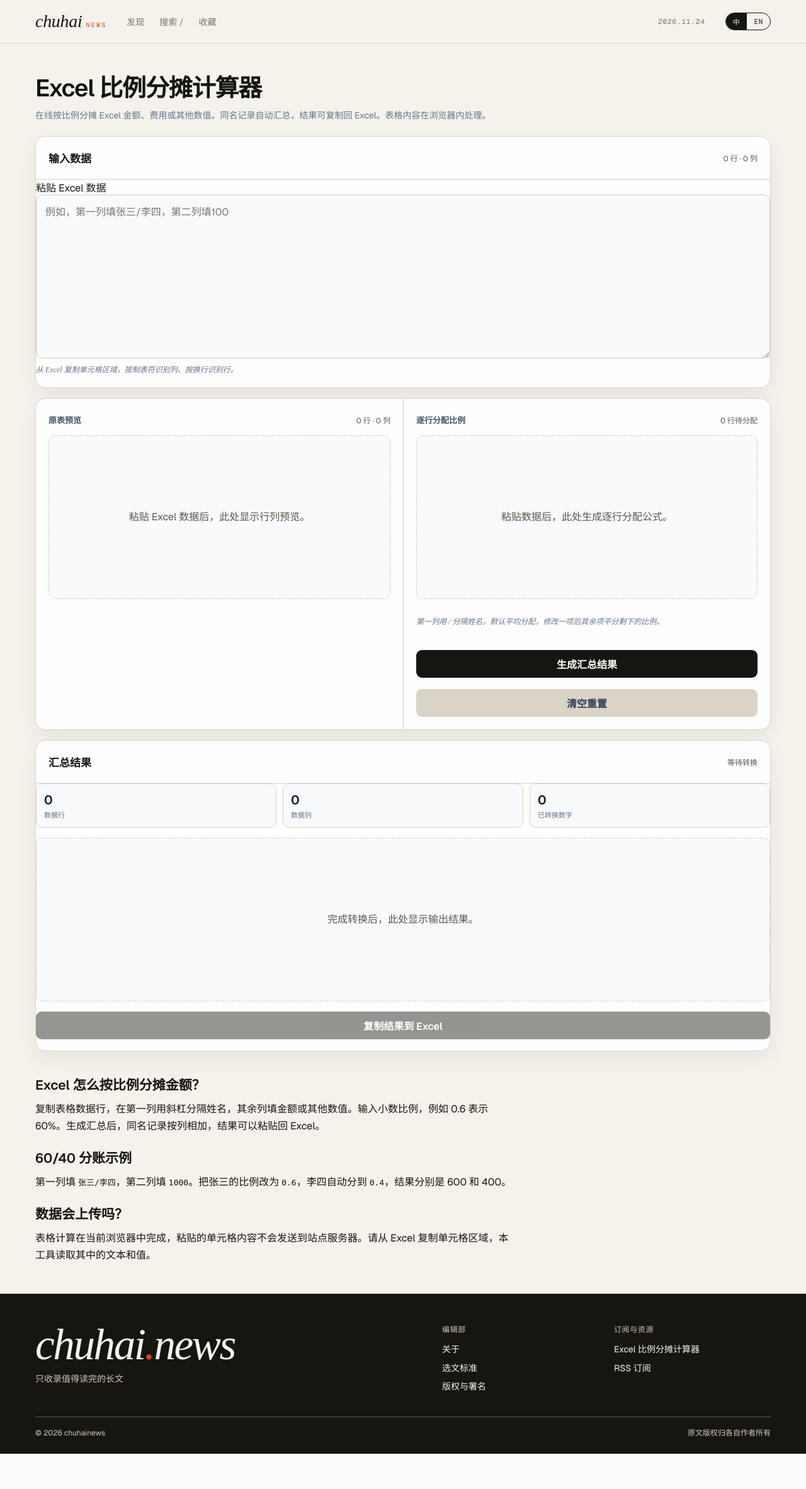
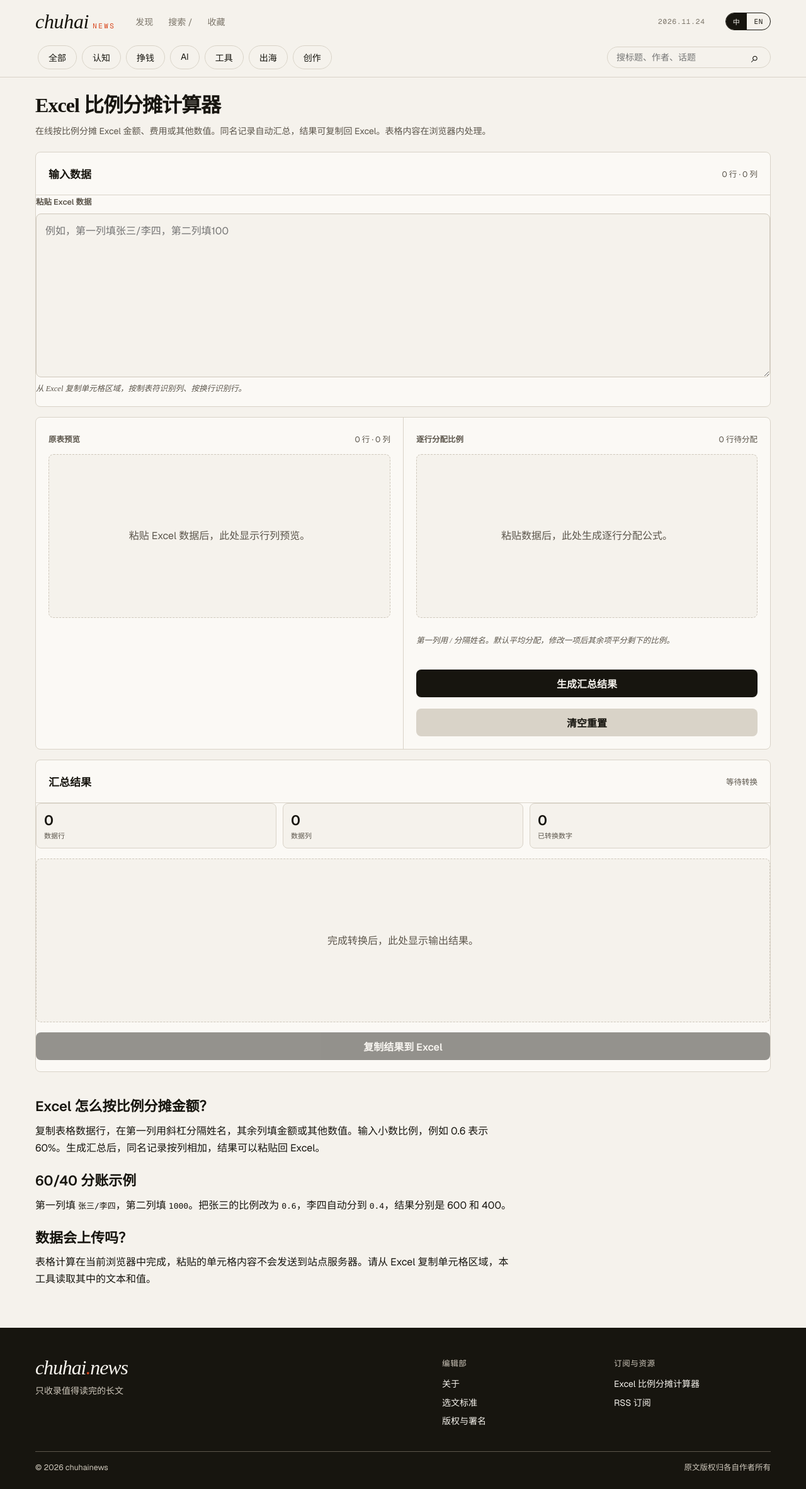
Before and after one commit to Suvalor/chuhai-news, a FastAPI app: page /tools/excel-ratio-converter in a window 1280 px wide. Shown: the whole page at 63% size. Before the commit the page ends 2308 px from the top, so only its background shows below. Run offline with FastAPI, Linux system fonts and the light colour scheme; data comes from the database, SQL or seed files in the repository; data that the repository does not hold is empty; parts of the project's set-up code (start-up, migrations or seed data) failed here and were passed over; some web fonts are replaced.

Commit message:
Unify public UI across site pages

```diff
--- a/app/main.py
+++ b/app/main.py
@@ -132,6 +132,9 @@ def render(request, name, status=200, **kw):
         if kw.get("sort") and request.url.path != "/":
             query += f"&sort={kw['sort']}"
         kw["canonical"] += query
+    # Shared public header gets the same category links on every index page.
+    if name == "index.html" and "cats" not in kw:
+        kw["cats"] = db.categories()
     return templates.TemplateResponse(request, name, {
         "ui": ui, "t": T[ui], "base": base, "path": request.url.path, "font": font, "fmt": fmt,
         "count": lambda n: count(n, ui), "today": now.strftime("%Y.%m.%d"), "year": now.year, **kw}, status_code=status)
@@ -455,11 +458,11 @@ def fragment_next(request: Request, slug: str, ctx: str = "author", exclude: str
 
 
 @app.get("/fragment/rows", response_class=HTMLResponse)
-def fragment_rows(request: Request, slugs: str = ""):
+def fragment_rows(request: Request, slugs: str = "", layout: str = "rows"):
     ui = ui_of(request)
     wanted = [s for s in slugs.split(",") if s][:200]
     rows = deco(db.list_articles(slugs=wanted, sort="new", limit=200), ui) if wanted else []
-    return render(request, "_rows.html", items=rows, sort="new")
+    return render(request, "_cards.html" if layout == "cards" else "_rows.html", items=rows, sort="new")
 
 
 @app.post("/api/a/{slug}/{action}")
--- a/app/static/excel-ratio-converter.css
+++ b/app/static/excel-ratio-converter.css
@@ -4,7 +4,7 @@
   font: inherit;
 }
 
-.excel-tool { padding-top: 40px; padding-bottom: 48px; }
+.excel-tool { padding-top: var(--sp-5); padding-bottom: var(--sp-8); }
 
 .excel-tool .page-header {
   display: flex;
@@ -16,14 +16,17 @@
 
 .excel-tool h1 {
   margin: 0;
-  font-size: clamp(26px, 3vw, 38px);
+  font-size: var(--fs-2xl);
+  font-weight: 600;
+  line-height: 1.3;
+  font-family: var(--serif-zh);
   letter-spacing: -0.03em;
 }
 
 .excel-tool .header-note {
   margin: 8px 0 0;
-  color: #64748b;
-  font-size: 14px;
+  color: var(--mute);
+  font-size: var(--fs-md);
 }
 
 .excel-tool .workspace {
@@ -36,10 +39,9 @@
   display: flex;
   flex-direction: column;
   overflow: hidden;
-  background: rgba(255, 255, 255, 0.94);
+  background: var(--hover);
   border: 1px solid var(--line);
-  border-radius: 16px;
-  box-shadow: 0 12px 34px rgba(15, 23, 42, 0.06);
+  border-radius: var(--r-sm);
 }
 
 .excel-tool .source-panel {
@@ -72,8 +74,8 @@
 
 .excel-tool .list-column-title {
   margin: 0;
-  color: #475569;
-  font-size: 13px;
+  color: var(--mute);
+  font-size: var(--fs-sm);
   font-weight: 700;
 }
 
@@ -93,20 +95,20 @@
 
 .excel-tool .panel-title {
   margin: 0;
-  font-size: 17px;
+  font-size: var(--fs-lg);
 }
 
 .excel-tool .panel-meta {
   color: var(--mute);
-  font-size: 12px;
+  font-size: var(--fs-sm);
   white-space: nowrap;
 }
 
-.excel-tool .panel-.section-label {
+.excel-tool .section-label {
   display: block;
   margin-bottom: 10px;
-  color: #475569;
-  font-size: 13px;
+  color: var(--mute);
+  font-size: var(--fs-sm);
   font-weight: 700;
 }
 
@@ -116,10 +118,10 @@
   min-height: 260px;
   padding: 14px;
   resize: vertical;
-  color: #0f172a;
-  background: #f8fafc;
+  color: var(--ink);
+  background: var(--paper);
   border: 1px solid var(--track);
-  border-radius: 10px;
+  border-radius: var(--r-sm);
   line-height: 1.6;
   tab-size: 4;
 }
@@ -131,8 +133,8 @@
 
 .excel-tool .hint {
   margin: 9px 0 18px;
-  color: #64748b;
-  font-size: 12px;
+  color: var(--mute);
+  font-size: var(--fs-sm);
   line-height: 1.55;
 }
 
@@ -275,14 +277,14 @@
 .excel-tool .secondary-button {
   width: 100%;
   height: 44px;
-  border-radius: 9px;
+  border-radius: var(--r-sm);
   border: 0;
   cursor: pointer;
   font-weight: 700;
 }
 
 .excel-tool .primary-button {
-  color: white;
+  color: var(--paper);
   background: var(--ink);
 }
 
@@ -296,7 +298,7 @@
 }
 
 .excel-tool .secondary-button {
-  color: #334155;
+  color: var(--ink);
   background: var(--line);
 }
 
@@ -313,23 +315,23 @@
 
 .excel-tool .summary-item {
   padding: 12px;
-  background: #f8fafc;
+  background: var(--paper);
   border: 1px solid var(--line);
-  border-radius: 10px;
+  border-radius: var(--r-sm);
 }
 
 .excel-tool .summary-value {
   display: block;
-  color: #0f172a;
-  font-size: 20px;
+  color: var(--ink);
+  font-size: var(--fs-xl);
   font-weight: 750;
 }
 
 .excel-tool .summary-name {
   display: block;
   margin-top: 2px;
-  color: #64748b;
-  font-size: 11px;
+  color: var(--mute);
+  font-size: var(--fs-xs);
 }
 
 .excel-tool .empty-state {
@@ -338,9 +340,9 @@
   place-items: center;
   padding: 30px;
   color: var(--mute);
-  background: #f8fafc;
+  background: var(--paper);
   border: 1px dashed var(--track);
-  border-radius: 10px;
+  border-radius: var(--r-sm);
   text-align: center;
   line-height: 1.6;
 }
@@ -368,6 +370,8 @@
 }
 
 .excel-tool .guide { max-width: 760px; margin-top: 36px; line-height: 1.7; }
-.excel-tool .guide h2 { margin-top: 20px; font-size: 21px; }
+.excel-tool .guide h2 { margin-top: 20px; font-size: var(--fs-xl); }
 .excel-tool .guide p { margin-top: 6px; }
 .excel-tool #copyButton { margin-top: 16px; }
+
+@media (max-width: 759px) { .excel-tool h1 { font-size: var(--fs-xl); } }
--- a/app/static/site.css
+++ b/app/static/site.css
@@ -53,8 +53,8 @@ h1, h2, h3, p { margin: 0; }
 .hd { position: sticky; top: 0; z-index: 10; background: rgba(245, 242, 236, .92); backdrop-filter: blur(10px); -webkit-backdrop-filter: blur(10px); border-bottom: 1px solid var(--line); }
 .hd-in { height: var(--head); display: flex; align-items: center; gap: 32px; }
 .logo { display: flex; align-items: baseline; gap: 6px; flex-shrink: 0; }
-.logo-w { font-family: var(--serif-en); font-style: italic; font-size: 28px; line-height: 1; letter-spacing: -.01em; }
-.logo-n { font-family: var(--mono); font-size: 10px; letter-spacing: .22em; text-transform: uppercase; color: var(--red); }
+.logo-w { font-family: var(--serif-en); font-style: italic; font-size: var(--fs-2xl); line-height: 1; letter-spacing: -.01em; }
+.logo-n { font-family: var(--mono); font-size: var(--fs-xs); letter-spacing: .22em; text-transform: uppercase; color: var(--red); }
 .nav { display: flex; gap: 24px; }
 .tab { cursor: pointer; font-size: 14px; padding: 6px 0; color: var(--mute2); border: 0; border-bottom: 1px solid transparent; background: none; transition: color .2s, border-color .2s; }
 .tab:hover { color: var(--ink); border-bottom-color: var(--ink); }
@@ -66,12 +66,17 @@ h1, h2, h3, p { margin: 0; }
 .pills .on { background: var(--ink); color: var(--paper); }
 .pills a.on:hover { color: var(--paper); }
 
-/* 首页阅读流：独立布局，不影响其他列表或阅读页 */
-html:has(body[data-view="home"]) { scroll-padding-top: 156px; }
+/* 公共页面：统一导航、刊头、字号与卡片；阅读详情保留独立布局 */
+html:has(.home-nav) { scroll-padding-top: 156px; }
 .home-nav { display: flex; align-items: center; gap: var(--sp-4); padding-bottom: var(--sp-2); }
 .home-cats { display: flex; gap: var(--sp-2); flex: 1; min-width: 0; overflow-x: auto; padding: var(--sp-1); }
 .home-chip { flex-shrink: 0; border: 1px solid var(--line); border-radius: var(--r-pill); padding: var(--sp-2) var(--sp-4); font-size: var(--fs-md); white-space: nowrap; transition: background var(--t-fast), color var(--t-fast); }
-.home-chip.on, .home-chip:hover { background: var(--ink); color: var(--paper); border-color: var(--ink); }
+.home-chip.on, .home-chip[aria-current], .home-chip:hover { background: var(--ink); color: var(--paper); border-color: var(--ink); }
+.home-chip { background: transparent; cursor: pointer; }
+.home-chip[aria-current], .home-chip[aria-selected="true"] { font-weight: 600; }
+.home-chip.on .mute2 { color: var(--track); }
+@media (forced-colors: active) { .home-chip[aria-current], .home-chip[aria-selected="true"] { border: 2px solid Highlight; } }
+.home-chip:focus-visible { outline-offset: 1px; }
 .home-search { display: flex; align-items: center; border: 1px solid var(--line); border-radius: var(--r-pill); padding: var(--sp-1) var(--sp-3); width: 260px; gap: var(--sp-2); }
 .home-search input { font: inherit; font-size: var(--fs-md); min-width: 0; width: 100%; border: 0; background: transparent; color: var(--ink); }
 .home-search button { background: none; border: 0; font-size: var(--fs-xl); cursor: pointer; line-height: 1; }
@@ -152,25 +153,24 @@ body[data-view="home"] .ft-nav h2, body[data-view="home"] .ft-meta, body[data-vi
 @keyframes spin { to { transform: rotate(360deg); } }
 
 /* 区块 */
-.sec { padding-bottom: 112px; }
-@media (max-width: 759px) { .sec { padding-bottom: 56px; } }
-.sec-hd { display: flex; align-items: baseline; justify-content: space-between; gap: 16px; padding-bottom: 14px; border-bottom: 1px solid var(--ink); }
-.sec-hd h2 { font-weight: 400; letter-spacing: .14em; white-space: nowrap; }
-.hint { font-family: var(--serif-en); font-style: italic; font-size: 20px; color: var(--mute); }
+.sec { padding-bottom: var(--sp-8); }
+.sec-hd { display: flex; align-items: center; justify-content: space-between; gap: var(--sp-4); padding-bottom: var(--sp-2); border-bottom: 1px solid var(--ink); }
+.sec-hd h2 { font-weight: 600; font-size: var(--fs-lg); letter-spacing: 0; white-space: normal; }
+.hint { font-family: var(--serif-en); font-style: italic; font-size: var(--fs-lg); color: var(--mute); }
 
 /* 01 按问题找 */
 .idx { display: grid; grid-template-columns: 64px minmax(0, 1.1fr) minmax(0, 1fr) 90px 32px; align-items: center; gap: 24px; padding: 26px 16px; border-bottom: 1px solid var(--line); transition: background .32s var(--ease), color .32s var(--ease); }
 .idx:hover { background: var(--ink); color: var(--paper); }
 .idx-name { display: flex; align-items: baseline; gap: 14px; flex-wrap: wrap; min-width: 0; }
 .idx-name b { font-weight: 600; font-synthesis: none; font-size: clamp(30px, calc(30px + 30 * (100vw - 375px) / 985), 60px); line-height: 1; letter-spacing: -.02em; }
-.idx-topic .idx-name b { font-size: clamp(22px, calc(22px + 14 * (100vw - 375px) / 985), 36px); line-height: 1.2; text-wrap: balance; }
+.idx-topic .idx-name b { font-size: var(--fs-xl); line-height: 1.2; text-wrap: balance; }
 .idx-name i, .huge i { font-family: var(--serif-en); font-style: italic; font-size: clamp(16px, calc(16px + 8 * (100vw - 375px) / 985), 24px); opacity: .55; }
 .idx-mid { display: flex; flex-direction: column; gap: 6px; min-width: 0; font-size: 14px; line-height: 1.5; opacity: .8; }
 .idx-top { font-size: 17px; line-height: 1.35; opacity: .75; white-space: nowrap; overflow: hidden; text-overflow: ellipsis; }
 .idx-n { opacity: .7; text-align: right; white-space: nowrap; }
-.idx-arrow { font-size: 20px; text-align: right; transition: transform .32s var(--ease); }
+.idx-arrow { font-size: var(--fs-lg); text-align: right; transition: transform .32s var(--ease); }
 .idx:hover .idx-arrow { transform: translateX(6px); }
-.idx-tag { grid-column: 2 / -1; font-size: 13px; line-height: 1.5; opacity: .75; margin-top: -4px; }
+.idx-tag { grid-column: 2 / -1; font-size: var(--fs-sm); line-height: 1.5; opacity: .75; margin-top: -4px; }
 @media (max-width: 759px) { .idx { grid-template-columns: 28px minmax(0, 1fr) auto 18px; gap: 10px 12px; padding: 18px 4px; } }
 
 /* 02 今日必读 */
@@ -266,12 +267,12 @@ body[data-view="home"] .ft-nav h2, body[data-view="home"] .ft-meta, body[data-vi
 .ft a { color: var(--paper); }
 .ft a:hover, .ft a:focus-visible { text-decoration: underline; text-underline-offset: .25em; }
 .ft a:focus-visible { outline-color: var(--paper); }
-.ft-word { display: inline-block; font-family: var(--serif-en); font-style: italic; font-size: clamp(42px, 5.4vw, 76px); line-height: .95; letter-spacing: -.035em; }
+.ft-word { display: inline-block; font-family: var(--serif-en); font-style: italic; font-size: var(--fs-2xl); line-height: .95; letter-spacing: -.035em; }
 .ft-nav { display: grid; grid-template-columns: repeat(2, minmax(0, 1fr)); gap: 24px; }
-.ft-nav h2 { color: var(--track); font: 500 12px/1.5 var(--mono); letter-spacing: .05em; }
+.ft-nav h2 { color: var(--track); font: 500 var(--fs-sm)/1.5 var(--mono); letter-spacing: .05em; }
 .ft-nav ul { list-style: none; margin: 8px 0 0; padding: 0; }
 .ft-nav a { display: inline-block; padding: 5px 0; font-size: 14px; line-height: 1.4; }
-.ft-meta { display: flex; flex-wrap: wrap; justify-content: space-between; gap: 8px 20px; margin-top: 32px; padding-top: 16px; border-top: 1px solid var(--mute); color: var(--track); font-size: 12px; line-height: 1.5; }
+.ft-meta { display: flex; flex-wrap: wrap; justify-content: space-between; gap: 8px 20px; margin-top: 32px; padding-top: 16px; border-top: 1px solid var(--mute); color: var(--track); font-size: var(--fs-sm); line-height: 1.5; }
 @media (max-width: 759px) {
   .ft { padding: 36px 0 calc(90px + env(safe-area-inset-bottom)); }
   .ft-main { grid-template-columns: 1fr; gap: 24px; }
--- a/app/static/site.js
+++ b/app/static/site.js
@@ -236,10 +236,10 @@
     const tabs = $$('[data-saved-tab]');
     tabs.forEach(b => { $('[data-n]', b).textContent = ids(b.dataset.savedTab).length; });
     async function show(kind) {
-      tabs.forEach(b => b.classList.toggle('on', b.dataset.savedTab === kind));
+      tabs.forEach(b => { const on = b.dataset.savedTab === kind; b.classList.toggle('on', on); b.setAttribute('aria-selected', on); });
       $('[data-list-label]').textContent = $(`[data-saved-tab="${kind}"]`).firstChild.textContent.trim();
       const list = ids(kind);
-      rows.innerHTML = list.length ? await (await fetch('/fragment/rows?slugs=' + encodeURIComponent(list.join(',')))).text() : '';
+      rows.innerHTML = list.length ? await (await fetch('/fragment/rows?layout=cards&slugs=' + encodeURIComponent(list.join(',')))).text() : '';
       const n = $$('[data-slug]', rows).length;
       empty.hidden = n > 0;
       empty.textContent = kind === 'liked' ? empty.dataset.likedEmpty : empty.dataset.savedEmpty;
@@ -255,7 +255,7 @@
     if (tag === 'INPUT' || tag === 'TEXTAREA' || e.metaKey || e.ctrlKey || e.altKey) return;
     const k = e.key.toLowerCase();
     if (body.dataset.view !== 'read') {
-      if (k === '/' && body.dataset.view !== 'search') { e.preventDefault(); const homeSearch = $('#home-q'); if (homeSearch) homeSearch.focus(); else location.href = '/search'; }
+      if (k === '/') { e.preventDefault(); const field = body.dataset.view === 'search' ? $('#q') : $('#home-q'); if (field) field.focus(); else location.href = '/search'; }
       return;
     }
     const art = currentArt();
--- a/app/templates/_cards.html
+++ b/app/templates/_cards.html
@@ -7,8 +7,10 @@
 <button type="button" data-save="{{ it.slug }}" aria-label="{{ t.save }}" aria-pressed="false"><span class="glyph" data-off="◇" data-on="◆" aria-hidden="true">◇</span></button>
 </div>
 </div>
-<h4 class="card-title f-{{ it.f }}"><a href="/a/{{ it.slug }}" class="stretch">{{ it.title }}</a></h4>
+<h{{ 4 if view == 'home' else 3 }} class="card-title f-{{ it.f }}"><a href="/a/{{ it.slug }}" class="stretch">{{ it.title }}</a></h{{ 4 if view == 'home' else 3 }}>
 {% if it.title_t %}<p class="card-translation" lang="{{ 'zh' if it.lang == 'en' else 'en' }}">{{ it.title_t }}</p>{% endif %}
 {% if it.summary %}<p class="card-summary"><span>{{ t.introLabel }}：</span>{{ it.summary }}</p>{% endif %}
+{% if it.note %}<p class="card-note"><span class="red">↳</span> {{ it.note }}</p>{% endif %}
+{% if view != 'home' %}<p class="card-metrics mono"><span>{{ t.read }} {{ it.views_f }}</span><span>{{ t.heatLabel }} {{ it.heat }}</span><span>{{ t.save }} {{ it.saves_f }}</span></p>{% endif %}
 </article>
 {% endfor %}
--- a/app/templates/index.html
+++ b/app/templates/index.html
@@ -99,15 +96,16 @@
 
 {% elif view == 'saved' %}
 <section class="wrap mast">
-<h1 class="huge" data-rv><b class="{{ 'f-zh' if ui == 'zh' else 'f-en' }}">{{ t.saved }}</b></h1>
+<h1 class="page-title {{ 'f-zh' if ui == 'zh' else 'f-en' }}" data-rv>{{ t.saved }}</h1>
 <div class="saved-tabs" data-rv role="tablist">
-<button type="button" class="tab on" data-saved-tab="saved" role="tab">{{ t.savedTab }} <span class="mono xs mute2" data-n></span></button>
-<button type="button" class="tab" data-saved-tab="liked" role="tab">{{ t.likedTab }} <span class="mono xs mute2" data-n></span></button>
+<button type="button" class="home-chip on" data-saved-tab="saved" role="tab" aria-selected="true">{{ t.savedTab }} <span class="mono xs mute2" data-n></span></button>
+<button type="button" class="home-chip" data-saved-tab="liked" role="tab" aria-selected="false">{{ t.likedTab }} <span class="mono xs mute2" data-n></span></button>
 </div>
 </section>
 
 {% elif view == 'search' %}
 <section class="wrap mast search">
+<h1 class="page-title {{ 'f-zh' if ui == 'zh' else 'f-en' }}">{{ t.search }}</h1>
 <form action="/search" method="get" class="s-form" role="search" data-rv>
 <label for="q" class="sr">{{ t.search }}</label>
 <input id="q" name="q" value="{{ q }}" placeholder="{{ t.searchPh }}" autocomplete="off" autofocus enterkeyhint="search">
```
Also changed, not shown: other parts of app/static/excel-ratio-converter.css (+11 -11 lines), other parts of app/static/site.css (+42 -45 lines), other parts of app/templates/index.html (+10 -13 lines), scripts/check_home_ui.py (+44 -2 lines), tests/test_app.py (+1 -1 lines), tests/test_home_feed.py (+15 -4 lines).
